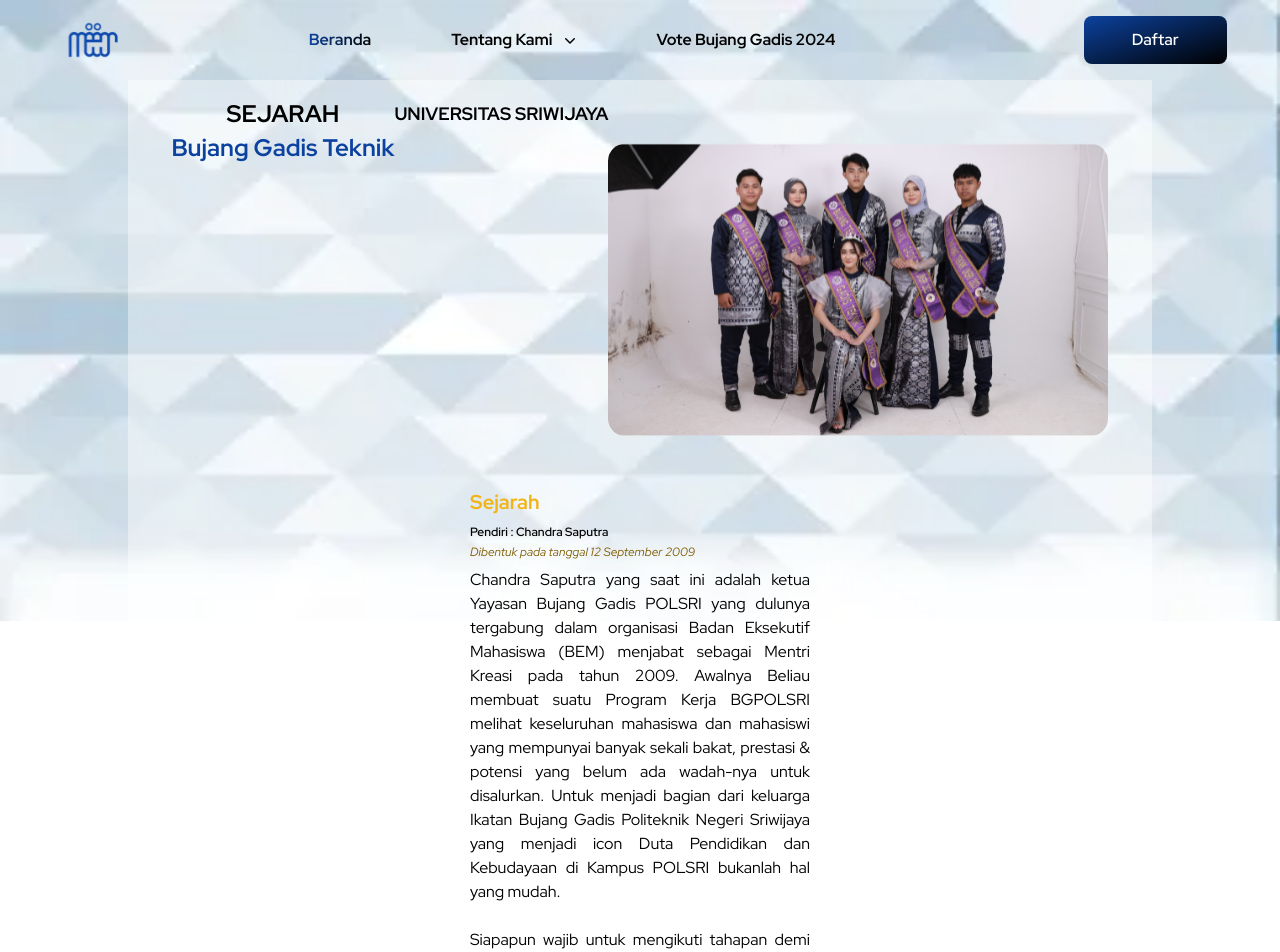
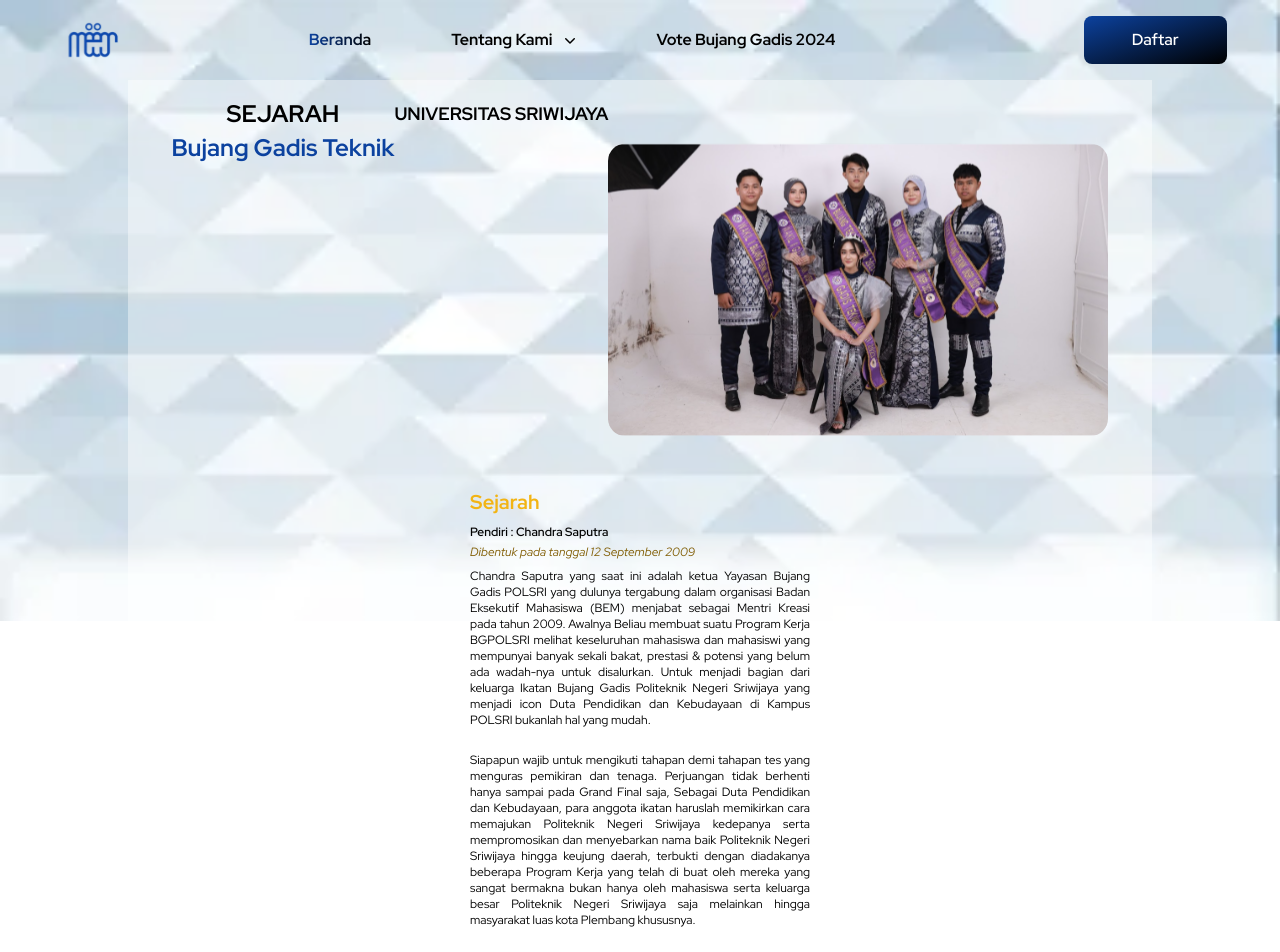
Before and after one commit to KevinNaserwan/Bujang-Gadis-CMS, a Next.js app: page /sejarah in a window 1280 px wide. Shown: the top 952 px of the page. Built offline with nearby package versions, Linux system fonts and the light colour scheme.

Commit message:
Feat: add sejarah content on sejarah page

```diff
--- a/src/app/sejarah/jumbotron.tsx
+++ b/src/app/sejarah/jumbotron.tsx
@@ -35,7 +35,7 @@ export default function SejarahJumbotron() {
             </h5>
           </div>
           <div>
-            <p className=" text-justify pt-2">
+            <p className=" text-justify pt-2 text-xs">
               Chandra Saputra yang saat ini adalah ketua Yayasan Bujang Gadis
               POLSRI yang dulunya tergabung dalam organisasi Badan Eksekutif
               Mahasiswa (BEM) menjabat sebagai Mentri Kreasi pada tahun 2009.
@@ -47,7 +47,7 @@ export default function SejarahJumbotron() {
               Kebudayaan di Kampus POLSRI bukanlah hal yang mudah.
             </p>
             <br></br>
-            <p className=" text-justify">
+            <p className=" text-justify text-xs">
               Siapapun wajib untuk mengikuti tahapan demi tahapan tes yang
               menguras pemikiran dan tenaga. Perjuangan tidak berhenti hanya
               sampai pada Grand Final saja, Sebagai Duta Pendidikan dan
```
